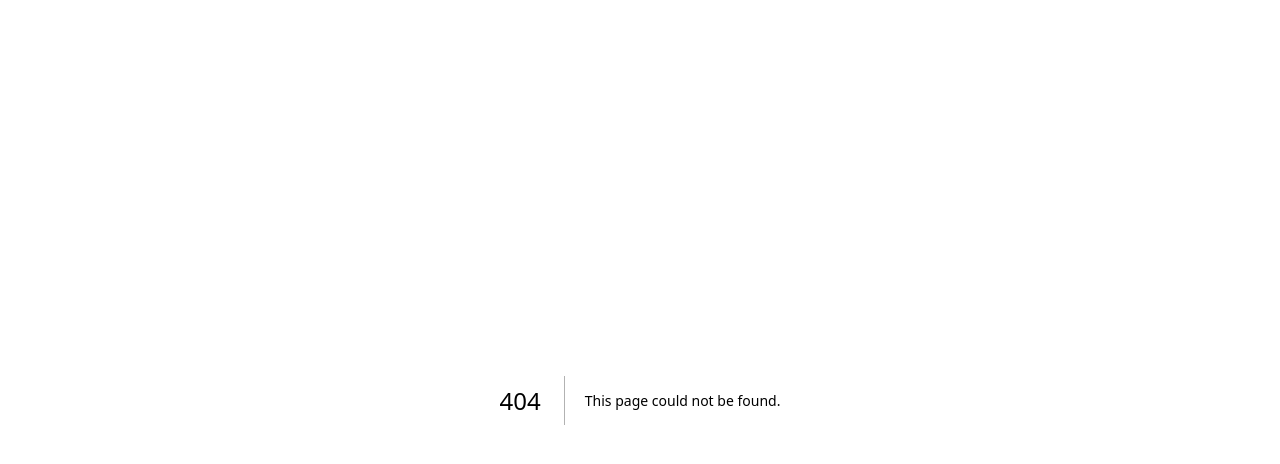
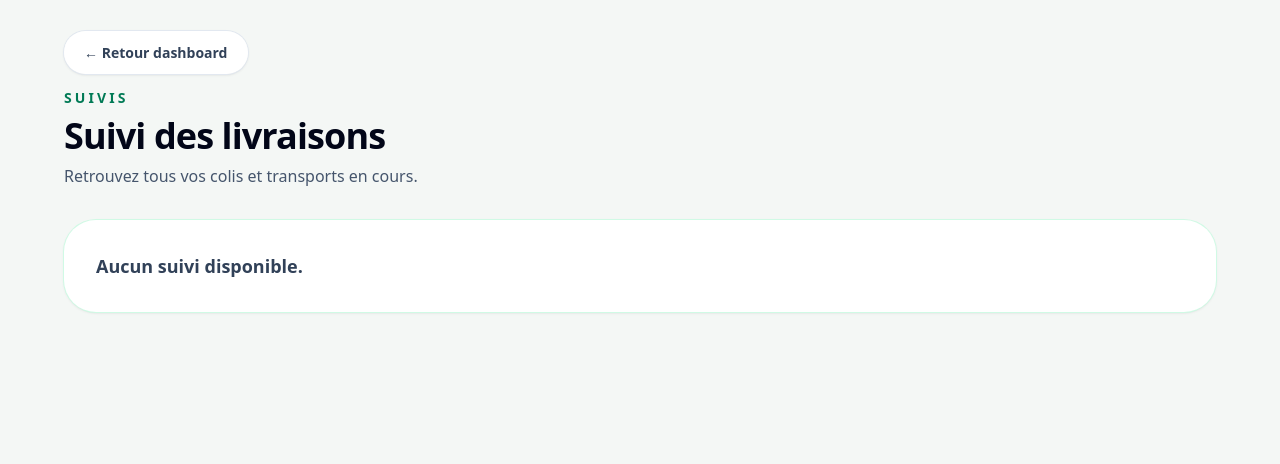
Before and after one commit to lafere75-del/Droovo, a Next.js app: page /dashboard/suivis in a window 1280 px wide. Before the commit this address had no page. Shown: the top 464 px of the page. Built offline with nearby package versions, Linux system fonts and the light colour scheme.

Commit message:
Create page.jsx

```diff
--- /dev/null
+++ b/app/dashboard/suivis/page.jsx
@@ -0,0 +1,153 @@
+"use client";
+
+import Link from "next/link";
+import { useEffect, useState } from "react";
+import { supabase } from "../../../lib/supabaseClient";
+
+export default function SuivisPage() {
+  const [bookings, setBookings] = useState([]);
+  const [loading, setLoading] = useState(true);
+
+  useEffect(() => {
+    loadBookings();
+  }, []);
+
+  async function loadBookings() {
+    setLoading(true);
+
+    const {
+      data: { user },
+    } = await supabase.auth.getUser();
+
+    if (!user) {
+      setLoading(false);
+      return;
+    }
+
+    const { data } = await supabase
+      .from("bookings")
+      .select(`
+        *,
+        packages (*),
+        trips (*)
+      `)
+      .or(`sender_id.eq.${user.id},driver_id.eq.${user.id}`)
+      .order("created_at", { ascending: false });
+
+    setBookings(data || []);
+    setLoading(false);
+  }
+
+  if (loading) {
+    return (
+      <main className="min-h-screen bg-[#F4F7F5] p-10">
+        <p className="text-xl font-black">Chargement...</p>
+      </main>
+    );
+  }
+
+  return (
+    <main className="min-h-screen bg-[#F4F7F5] px-6 py-10">
+      <div className="mx-auto max-w-6xl">
+
+        <div className="mb-6">
+          <Link
+            href="/dashboard"
+            className="rounded-full bg-white px-5 py-3 text-sm font-black text-slate-700 shadow-sm ring-1 ring-slate-200 hover:bg-slate-50"
+          >
+            ← Retour dashboard
+          </Link>
+        </div>
+
+        <div className="mb-8">
+          <p className="text-sm font-black uppercase tracking-[0.22em] text-emerald-700">
+            Suivis
+          </p>
+
+          <h1 className="mt-2 text-4xl font-black tracking-tight text-slate-950">
+            Suivi des livraisons
+          </h1>
+
+          <p className="mt-2 text-slate-600">
+            Retrouvez tous vos colis et transports en cours.
+          </p>
+        </div>
+
+        <div className="grid gap-5">
+          {bookings.length === 0 && (
+            <div className="rounded-[2rem] bg-white p-8 shadow-sm ring-1 ring-emerald-100">
+              <p className="text-lg font-bold text-slate-700">
+                Aucun suivi disponible.
+              </p>
+            </div>
+          )}
+
+          {bookings.map((booking) => (
+            <div
+              key={booking.id}
+              className="rounded-[2rem] bg-white p-8 shadow-xl ring-1 ring-emerald-100"
+            >
+              <div className="flex flex-wrap items-start justify-between gap-4">
+
+                <div>
+                  <h2 className="text-2xl font-black text-slate-950">
+                    {booking.packages?.title || "Colis"}
+                  </h2>
+
+                  <p className="mt-2 text-slate-600">
+                    {booking.packages?.departure_city || "Départ"} →{" "}
+                    {booking.packages?.arrival_city || "Arrivée"}
+                  </p>
+
+                  <p className="mt-2 text-sm text-slate-500">
+                    Prix : {booking.packages?.price || 0} €
+                  </p>
+                </div>
+
+                <div className="rounded-full bg-emerald-100 px-4 py-2 text-sm font-black text-emerald-700">
+                  {formatStatus(
+                    booking.tracking_status || "booking_created"
+                  )}
+                </div>
+
+              </div>
+
+              <div className="mt-6 flex flex-wrap gap-3">
+
+                <Link
+                  href={`/dashboard/suivi/${booking.id}`}
+                  className="rounded-full bg-slate-950 px-5 py-3 text-sm font-black text-white hover:bg-slate-800"
+                >
+                  Voir le suivi
+                </Link>
+
+                <Link
+                  href="/dashboard/messages"
+                  className="rounded-full bg-white px-5 py-3 text-sm font-black text-slate-700 ring-1 ring-slate-200 hover:bg-slate-50"
+                >
+                  Messages
+                </Link>
+
+              </div>
+            </div>
+          ))}
+        </div>
+      </div>
+    </main>
+  );
+}
+
+function formatStatus(status) {
+  const labels = {
+    booking_created: "Demande créée",
+    accepted: "Acceptée",
+    paid: "Payée",
+    picked_up: "Colis récupéré",
+    in_transit: "En cours de livraison",
+    delivered: "Livré",
+    cancelled: "Annulé",
+    dispute: "Litige",
+  };
+
+  return labels[status] || status;
+}
```
